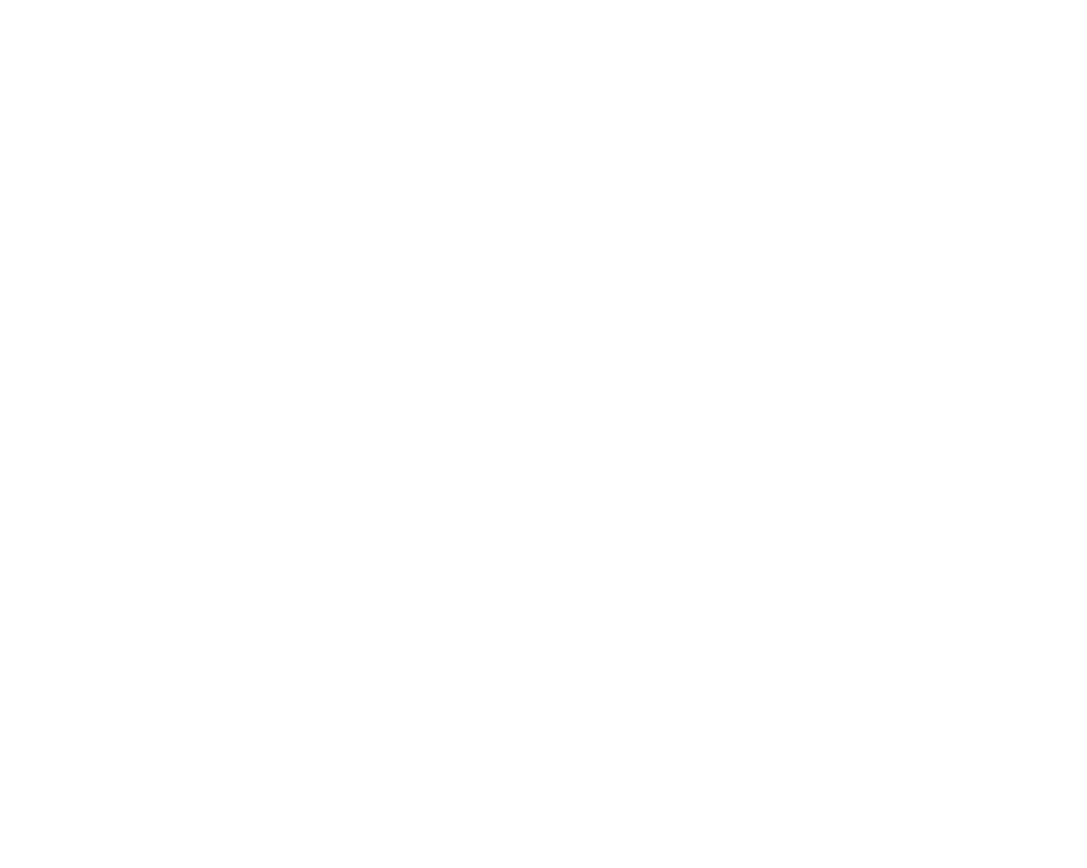
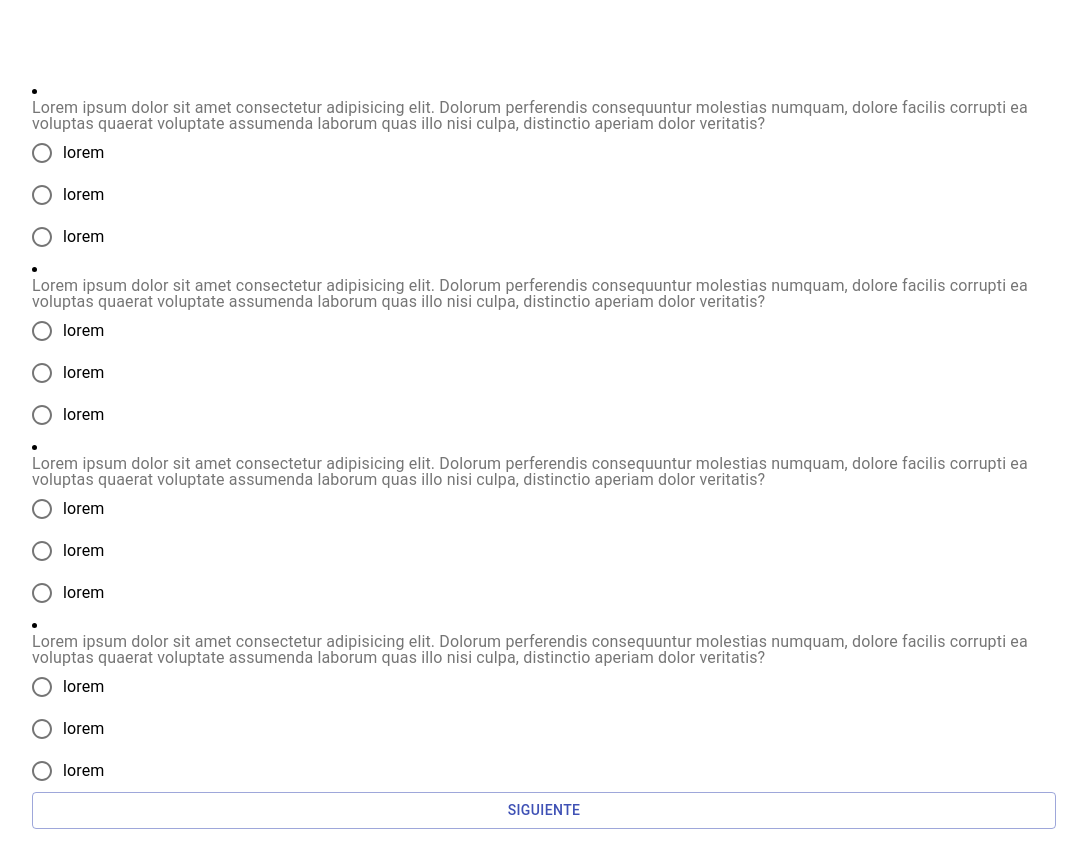
Before and after one commit to EstebanPz-97/Prueba_Diagnostica, a React (Create React App) app: page / in a window 1280 px wide. Shown: the top 868 px of the page, without its empty margins (48-1135 px from the left). Before the commit the page ends 800 px from the top, so only its background shows below. Built offline with nearby package versions, Linux system fonts and the light colour scheme.

Commit message:
pagina de preguntas

```diff
--- a/src/App.js
+++ b/src/App.js
@@ -1,9 +1,10 @@
+import { Preguntas } from "./components/Preguntas";
 
 
 function App() {
   return (
     <div className="App">
-
+      <Preguntas />
     </div>
   );
 }
--- a/src/components/Preguntas/index.js
+++ b/src/components/Preguntas/index.js
@@ -1,7 +1,65 @@
+import { useState } from 'react';
 import './preguntas.scss'
+import { Radio, RadioGroup,FormControlLabel,FormControl,FormLabel,Button } from '@material-ui/core';
 
 export const Preguntas = () => {
+    const [value, setValue] = useState("");
+    const [error, setError]= useState(false);
+    const [count ,setConunt] = useState(0)
+
+    const handleChange = (event) => {
+      setValue(event.target.value);
+      setError(false);
+    };
+    const handleSubmit = (event) =>{
+      event.preventDefault();
+      if (value === "true"){
+        setConunt (count + 1 );
+        setError(false);
+      }else{
+        setConunt (count + 0 );
+        setError(true);
+      }
+      console.log(count);
+
+
+    }
      return (
-         < ></>
+         <div className="container-quiz">
+          <form onSubmit={handleSubmit}>
+           <FormControl component="fieldset">
+     <li> <FormLabel component="legend">Lorem ipsum dolor sit amet consectetur adipisicing elit. Dolorum perferendis consequuntur molestias numquam, dolore facilis corrupti ea voluptas quaerat voluptate assumenda laborum quas illo nisi culpa, distinctio aperiam dolor veritatis?</FormLabel>
+      <RadioGroup aria-label="gender" name="gender1" value={value} onChange={handleChange}>
+        <FormControlLabel value="option1" control={<Radio />} label="lorem" />
+        <FormControlLabel value="true" control={<Radio />} label="lorem" />
+        <FormControlLabel value="option2" control={<Radio />} label="lorem" />
+      </RadioGroup>
+      </li>
+      <li> <FormLabel component="legend">Lorem ipsum dolor sit amet consectetur adipisicing elit. Dolorum perferendis consequuntur molestias numquam, dolore facilis corrupti ea voluptas quaerat voluptate assumenda laborum quas illo nisi culpa, distinctio aperiam dolor veritatis?</FormLabel>
+      <RadioGroup aria-label="gender" name="gender1" value={value} onChange={handleChange}>
+        <FormControlLabel value="true" control={<Radio />} label="lorem" />
+        <FormControlLabel value="false" control={<Radio />} label="lorem" />
+        <FormControlLabel value="false" control={<Radio />} label="lorem" />
+      </RadioGroup>
+      </li> <li> <FormLabel component="legend">Lorem ipsum dolor sit amet consectetur adipisicing elit. Dolorum perferendis consequuntur molestias numquam, dolore facilis corrupti ea voluptas quaerat voluptate assumenda laborum quas illo nisi culpa, distinctio aperiam dolor veritatis?</FormLabel>
+      <RadioGroup aria-label="gender" name="gender1" value={value} onChange={handleChange}>
+        <FormControlLabel value="false" control={<Radio />} label="lorem" />
+        <FormControlLabel value="false" control={<Radio />} label="lorem" />
+        <FormControlLabel value="true" control={<Radio />} label="lorem" />
+      </RadioGroup>
+      </li> <li> <FormLabel component="legend">Lorem ipsum dolor sit amet consectetur adipisicing elit. Dolorum perferendis consequuntur molestias numquam, dolore facilis corrupti ea voluptas quaerat voluptate assumenda laborum quas illo nisi culpa, distinctio aperiam dolor veritatis?</FormLabel>
+      <RadioGroup aria-label="gender" name="gender1" value={value} onChange={handleChange}>
+        <FormControlLabel value="false" control={<Radio />} label="lorem" />
+        <FormControlLabel value="true" control={<Radio />} label="lorem" />
+        <FormControlLabel value="false" control={<Radio />} label="lorem" />
+      </RadioGroup>
+      </li>
+      <Button type="submit" variant="outlined" color="primary" className="button">
+        Siguiente
+        </Button>
+    </FormControl>
+
+    </form>
+         </div>
      );
 };
--- a/src/components/Preguntas/preguntas.scss
+++ b/src/components/Preguntas/preguntas.scss
@@ -0,0 +1,4 @@
+.container-quiz{
+    width: 80vw;
+    margin: 5rem;
+}
```
